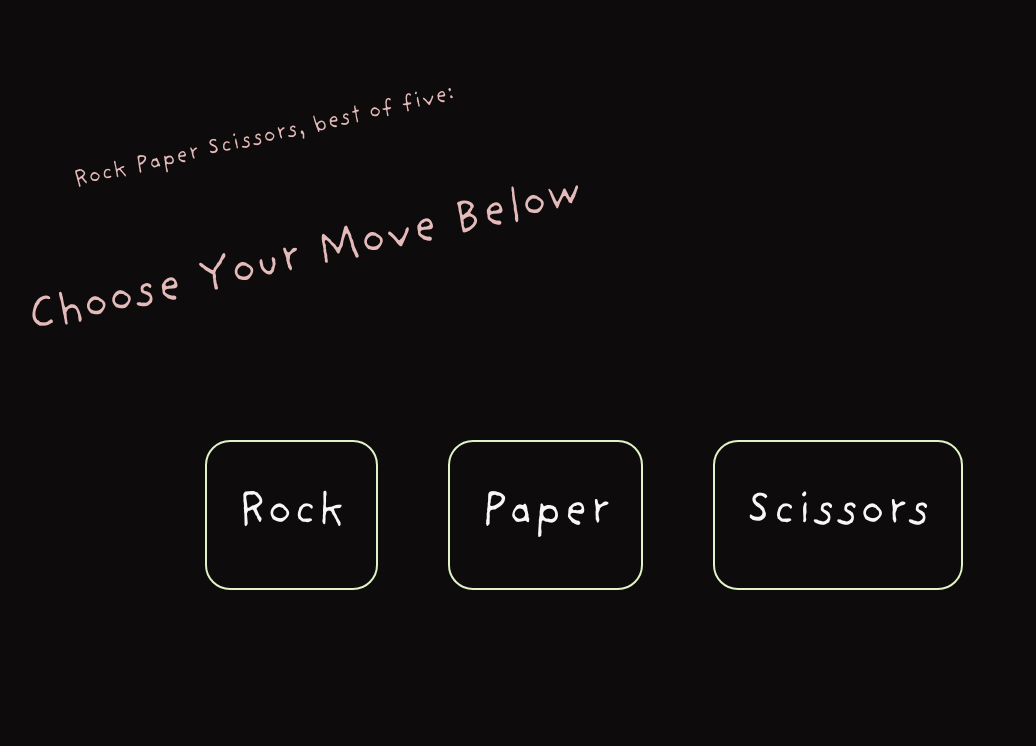
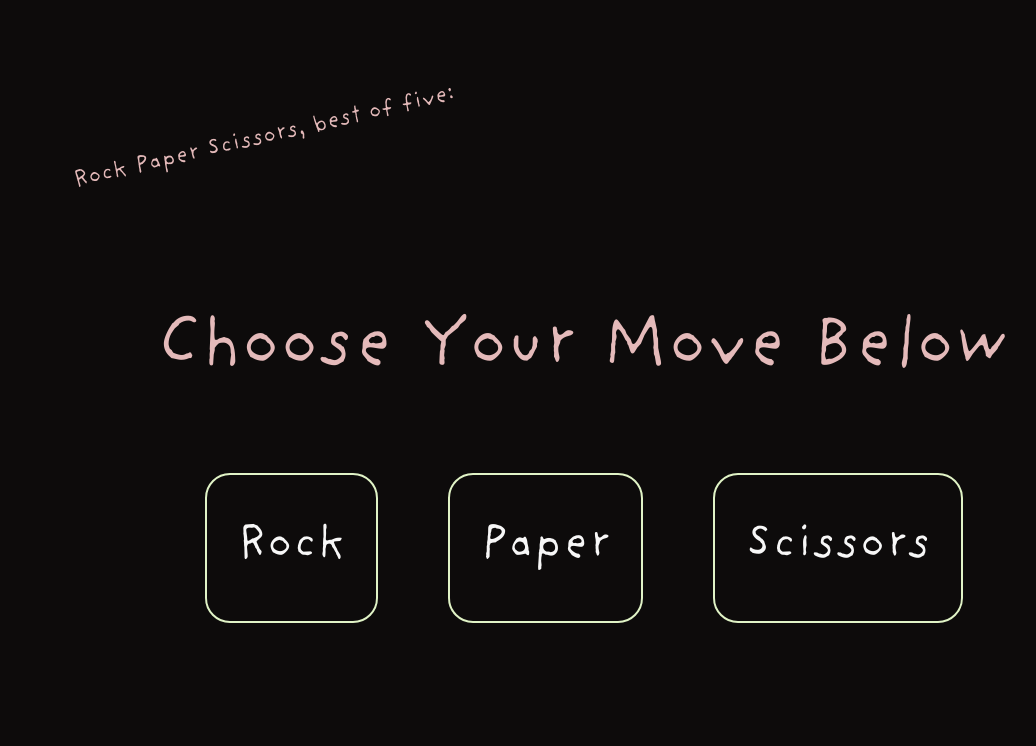
Before and after one commit to saskiabt/rock-paper-scissor, a plain HTML site: page index.html in a window 1280 px wide. Shown: the top 746 px of the page, without its empty margins (56-1092 px from the left). Drawn offline with Linux system fonts and the light colour scheme.

Commit message:
styling edits

```diff
--- a/index.html
+++ b/index.html
@@ -17,7 +17,7 @@
                 <div id = "header">
                     <div id="description">Rock Paper Scissors, best of five:</div>
                     <div id="titleContainer">
-                        <p id="title" class = "rotated">Choose Your Move Below</p>
+                       <p id="title">Choose Your Move Below</p>
                 </div></div>
 
                 <div id= "buttonsAndResults">
--- a/styles.css
+++ b/styles.css
@@ -26,7 +26,7 @@ body {
     display: flex;
     gap: 90px;
     flex-direction: column;
-    padding-bottom: 90px
+    padding-bottom: -10 px;
 
 }
 
@@ -35,8 +35,6 @@ body {
     color: #F7F7F7;
     display: flex;
     flex-direction: row;
-    margin-bottom: 10px;
-    margin-top: 10px;
     align-items: center;
     font-family: "ProvidenceSansPro", -apple-system, BlinkMacSystemFont, 'Segoe UI', Roboto, Oxygen, Ubuntu, Cantarell, 'Open Sans', 'Helvetica Neue', sans-serif;
 }
@@ -56,11 +54,14 @@ body {
 
 #title {
     font-family: "ProvidenceSansPro", -apple-system, BlinkMacSystemFont, 'Segoe UI', Roboto, Oxygen, Ubuntu, Cantarell, 'Open Sans', 'Helvetica Neue', sans-serif;
-    transform: rotate(-13deg);
-    font-size: 48px;
+    font-size: 72px;
     color: #e4baba;
-    margin-top: 30px;
-    margin-left: 70px;
+    margin-top: 114px;
+    display: flex;
+    justify-content: center;
+    align-items: center;
+    margin-left: auto;
+    margin-right: auto;
 }
 
 .buttonsAndResults {
@@ -111,7 +112,7 @@ button:hover {
     flex-direction: column;
     margin-left: auto;
     margin-right: auto;
-    padding: 152px 0px;
+    padding: 120px 0px;
     padding-bottom: 0px;
     font-size: 30px;
     justify-content: center;
```
